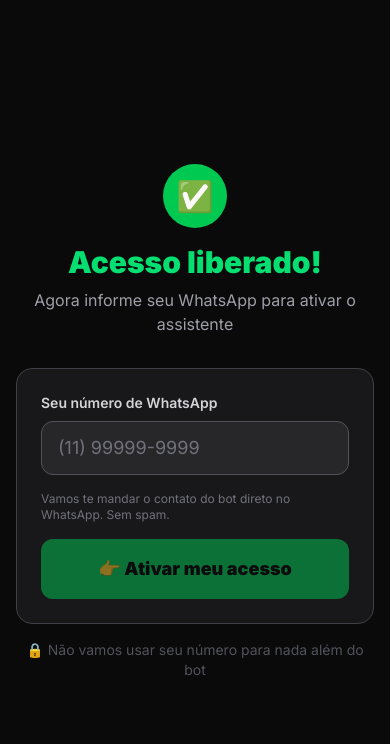
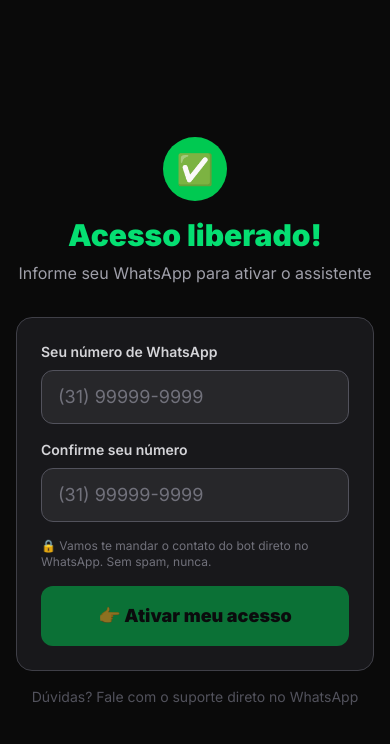
Before and after one commit to kvvv1/respostaperfeita, a Next.js app: page /obrigado in a window 390 px wide. Shown: the top 744 px of the page. Built offline with nearby package versions, Linux system fonts and the light colour scheme.

Commit message:
feat: phone mask, validation and double-entry confirmation on /obrigado

```diff
--- a/src/app/obrigado/page.tsx
+++ b/src/app/obrigado/page.tsx
@@ -3,11 +3,27 @@
 import { useState, useEffect, Suspense } from "react";
 import { useRouter, useSearchParams } from "next/navigation";
 
+function maskPhone(value: string) {
+  const digits = value.replace(/\D/g, "").slice(0, 11);
+  if (digits.length <= 2) return `(${digits}`;
+  if (digits.length <= 7) return `(${digits.slice(0, 2)}) ${digits.slice(2)}`;
+  if (digits.length <= 11)
+    return `(${digits.slice(0, 2)}) ${digits.slice(2, 7)}-${digits.slice(7)}`;
+  return value;
+}
+
+function isValidPhone(phone: string) {
+  const digits = phone.replace(/\D/g, "");
+  return digits.length === 10 || digits.length === 11;
+}
+
 function ObrigadoContent() {
   const [phone, setPhone] = useState("");
+  const [phoneConfirm, setPhoneConfirm] = useState("");
   const [loading, setLoading] = useState(false);
   const [submitted, setSubmitted] = useState(false);
   const [pendingId, setPendingId] = useState<string | null>(null);
+  const [error, setError] = useState("");
   const router = useRouter();
   const searchParams = useSearchParams();
 
@@ -16,9 +32,34 @@
     if (id) setPendingId(id);
   }, [searchParams]);
 
+  function handlePhoneChange(e: React.ChangeEvent<HTMLInputElement>) {
+    setPhone(maskPhone(e.target.value));
+    setError("");
+  }
+
+  function handleConfirmChange(e: React.ChangeEvent<HTMLInputElement>) {
+    setPhoneConfirm(maskPhone(e.target.value));
+    setError("");
+  }
+
   async function handleSubmit(e: React.FormEvent) {
     e.preventDefault();
-    if (!pendingId) return;
+    setError("");
+
+    if (!isValidPhone(phone)) {
+      setError("Digite um número de WhatsApp válido com DDD.");
+      return;
+    }
+
+    if (phone !== phoneConfirm) {
+      setError("Os números não coincidem. Verifique e tente novamente.");
+      return;
+    }
+
+    if (!pendingId) {
+      setError("Link de ativação inválido. Volte ao e-mail de confirmação.");
+      return;
+    }
 
     setLoading(true);
     try {
@@ -31,17 +72,21 @@
       if (res.ok) {
         setSubmitted(true);
         sessionStorage.removeItem("pendingId");
-        // Redirect to upsell after 2 seconds
         setTimeout(() => {
           router.push(`/upsell?phone=${encodeURIComponent(phone)}`);
         }, 2000);
+      } else {
+        setError("Erro ao ativar. Tente novamente.");
       }
     } catch {
-      alert("Erro ao salvar. Tente novamente.");
+      setError("Erro de conexão. Tente novamente.");
     } finally {
       setLoading(false);
     }
   }
+
+  const phonesMatch = phone && phoneConfirm && phone === phoneConfirm;
+  const phoneValid = isValidPhone(phone);
 
   if (submitted) {
     return (
@@ -58,35 +103,84 @@
   return (
     <div className="min-h-screen bg-[#0a0a0a] flex items-center justify-center px-4">
       <div className="w-full max-w-md">
-        {/* Success header */}
         <div className="text-center mb-8">
           <div className="w-16 h-16 bg-green-500 rounded-full flex items-center justify-center mx-auto mb-4 text-3xl">
             ✅
           </div>
           <h1 className="text-3xl font-black text-green-400 mb-2">Acesso liberado!</h1>
           <p className="text-zinc-400">
-            Agora informe seu WhatsApp para ativar o assistente
+            Informe seu WhatsApp para ativar o assistente
           </p>
         </div>
 
-        <form onSubmit={handleSubmit} className="bg-zinc-900 border border-zinc-700 rounded-2xl p-6">
+        <form onSubmit={handleSubmit} className="bg-zinc-900 border border-zinc-700 rounded-2xl p-6 space-y-4">
+
+          {/* Phone 1 */}
+          <div>
             <label className="block text-sm font-semibold text-zinc-300 mb-2">
               Seu número de WhatsApp
             </label>
             <input
               type="tel"
               value={phone}
-            onChange={(e) => setPhone(e.target.value)}
-            placeholder="(11) 99999-9999"
+              onChange={handlePhoneChange}
+              placeholder="(31) 99999-9999"
               required
-            className="w-full bg-zinc-800 border border-zinc-600 rounded-xl px-4 py-3 text-white placeholder-zinc-500 focus:outline-none focus:border-green-500 mb-4 text-lg"
+              inputMode="numeric"
+              className={`w-full bg-zinc-800 border rounded-xl px-4 py-3 text-white placeholder-zinc-500 focus:outline-none text-lg transition-colors ${
+                phone && !phoneValid
+                  ? "border-red-500 focus:border-red-500"
+                  : phone && phoneValid
+                  ? "border-green-500 focus:border-green-500"
+                  : "border-zinc-600 focus:border-green-500"
+              }`}
             />
-          <p className="text-zinc-500 text-xs mb-4">
-            Vamos te mandar o contato do bot direto no WhatsApp. Sem spam.
+            {phone && !phoneValid && (
+              <p className="text-red-400 text-xs mt-1">Número incompleto — inclua o DDD</p>
+            )}
+          </div>
+
+          {/* Phone 2 */}
+          <div>
+            <label className="block text-sm font-semibold text-zinc-300 mb-2">
+              Confirme seu número
+            </label>
+            <input
+              type="tel"
+              value={phoneConfirm}
+              onChange={handleConfirmChange}
+              placeholder="(31) 99999-9999"
+              required
+              inputMode="numeric"
+              className={`w-full bg-zinc-800 border rounded-xl px-4 py-3 text-white placeholder-zinc-500 focus:outline-none text-lg transition-colors ${
+                phoneConfirm && !phonesMatch
+                  ? "border-red-500 focus:border-red-500"
+                  : phonesMatch
+                  ? "border-green-500 focus:border-green-500"
+                  : "border-zinc-600 focus:border-green-500"
+              }`}
+            />
+            {phoneConfirm && !phonesMatch && (
+              <p className="text-red-400 text-xs mt-1">Os números não coincidem</p>
+            )}
+            {phonesMatch && (
+              <p className="text-green-400 text-xs mt-1">✓ Números conferem</p>
+            )}
+          </div>
+
+          {error && (
+            <div className="bg-red-500/10 border border-red-500/30 rounded-xl px-4 py-3">
+              <p className="text-red-400 text-sm">{error}</p>
+            </div>
+          )}
+
+          <p className="text-zinc-500 text-xs">
+            🔒 Vamos te mandar o contato do bot direto no WhatsApp. Sem spam, nunca.
           </p>
+
           <button
             type="submit"
-            disabled={loading || !phone}
+            disabled={loading || !phonesMatch || !phoneValid}
             className="w-full bg-green-500 hover:bg-green-400 text-black font-black text-lg py-4 rounded-xl transition-all disabled:opacity-50"
           >
             {loading ? "Ativando..." : "👉 Ativar meu acesso"}
@@ -94,7 +188,7 @@
         </form>
 
         <p className="text-center text-zinc-600 text-sm mt-4">
-          🔒 Não vamos usar seu número para nada além do bot
+          Dúvidas? Fale com o suporte direto no WhatsApp
         </p>
       </div>
     </div>
```
Lines whose indentation alone changed are shown as unchanged.
